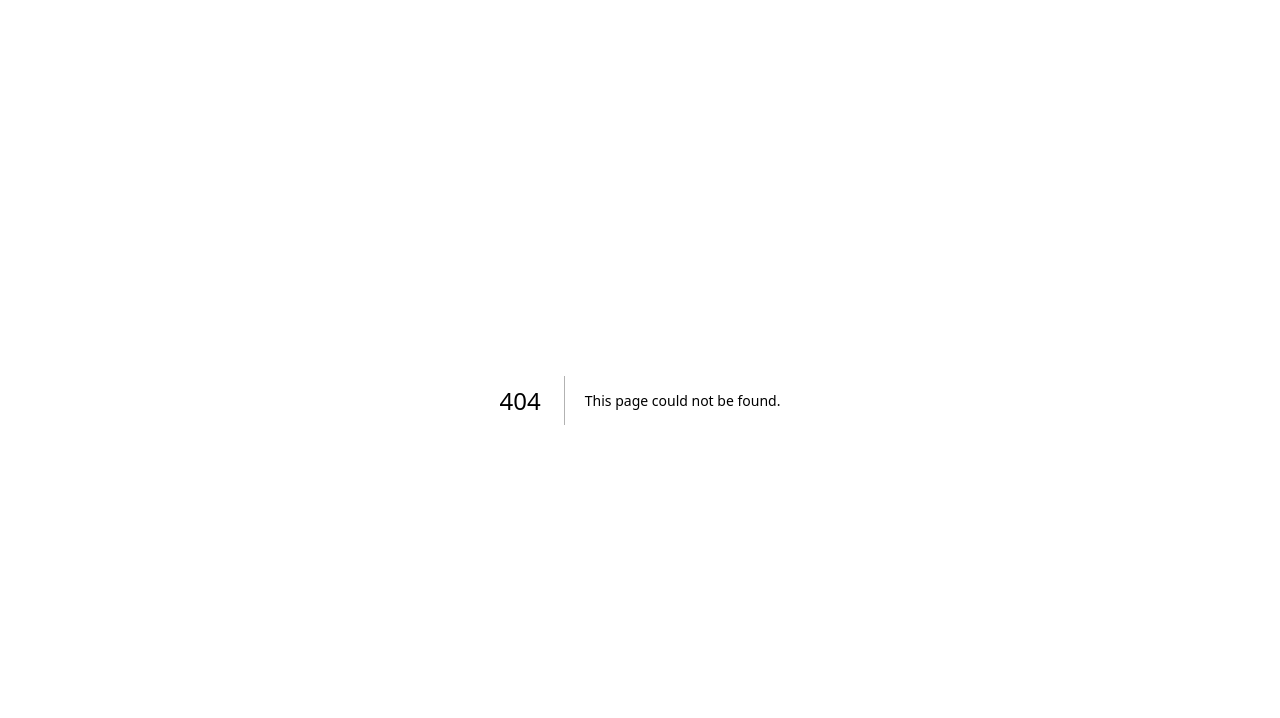
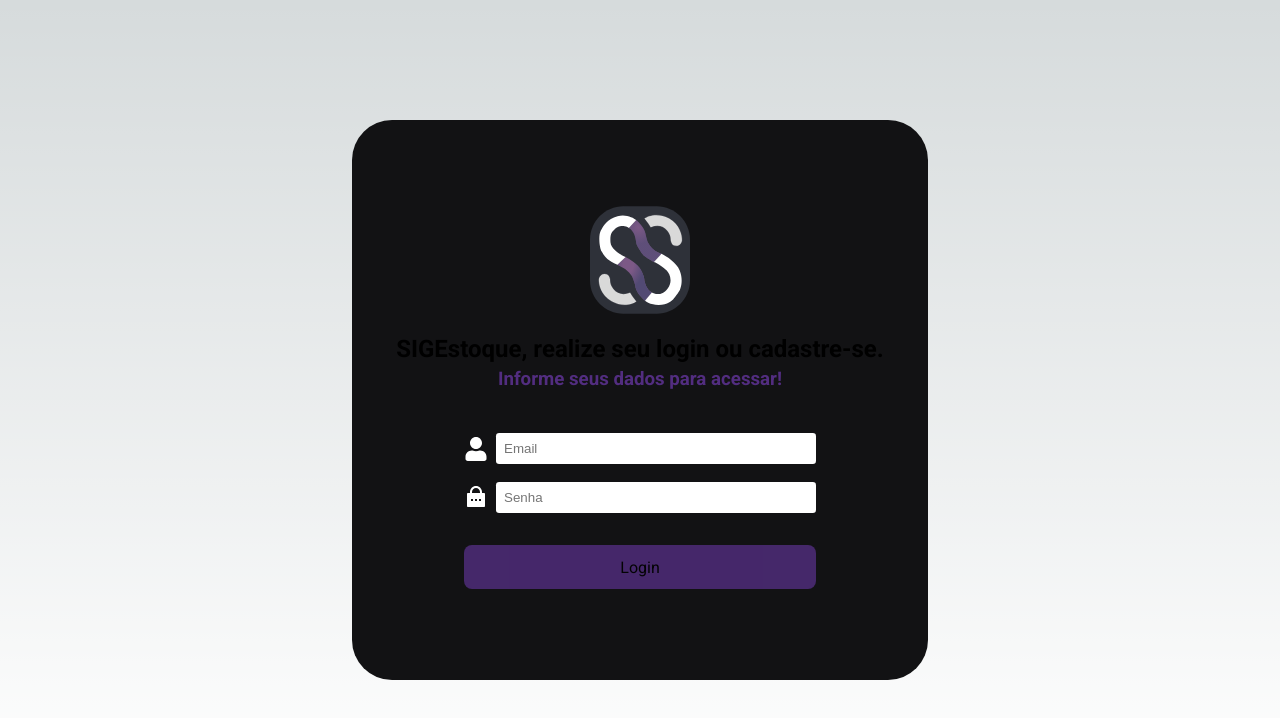
Before and after one commit to leonardobezrr/sig-estoque-front-end, a Next.js app: page /components/login in a window 1280 px wide. Before the commit this address had no page. Shown: the top 718 px of the page. Built offline with nearby package versions, Linux system fonts and the light colour scheme.

Commit message:
feat: starting product screen (#6)

```diff
--- a/src/pages/api/hello.ts
+++ /dev/null
@@ -1,13 +0,0 @@
-// Next.js API route support: https://nextjs.org/docs/api-routes/introduction
-import type { NextApiRequest, NextApiResponse } from "next";
-
-type Data = {
-  name: string;
-};
-
-export default function handler(
-  req: NextApiRequest,
-  res: NextApiResponse<Data>,
-) {
-  res.status(200).json({ name: "John Doe" });
-}
--- a/src/pages/login/index.tsx
+++ b/src/pages/components/login/index.tsx
@@ -2,8 +2,9 @@ import { DefaultButton } from "@/styles/pages/home";
 import { Container, Heading, Header, Form, StyledInput, Text, Overlay, Icon, LinkA } from "@/styles/pages/login";
 import { FaUser } from "react-icons/fa";
 import { RiLockPasswordFill } from "react-icons/ri";
-import Logo from "../../assets/Group1.svg"
+import Logo from "../../../assets/Group1.svg"
 import Image from "next/image";
+import Link from "next/link";
 
 export default function Login() {
   return (
@@ -30,8 +31,10 @@ export default function Login() {
           </Icon>
 
         </label>
-          <DefaultButton>Login</DefaultButton>
-      </Form>
+          <DefaultButton>
+            <Link href="/components/manager/products">Login</Link>
+          </DefaultButton>
+        </Form>
       <Overlay />
     </Container>
   )
--- /dev/null
+++ b/src/pages/components/manager/index.tsx
@@ -0,0 +1,5 @@
+export default function ManagerProducts() {
+  return (
+    <h1>Página de produtos</h1>
+  )
+}
--- a/src/pages/index.tsx
+++ b/src/pages/index.tsx
@@ -1,6 +1,8 @@
 import { Heading, Hero, HomeContainer, Preview, DefaultButton, Text } from "@/styles/pages/home";
 import { FaArrowRight } from "react-icons/fa";
 import Link from "next/link";
+import Image from "next/image";
+import Logo from "../assets/Group1.svg"
 
 export default function Home() {
   return (
@@ -13,14 +15,14 @@ export default function Home() {
         </Text>
 
         <DefaultButton>
-          <Link href="/login">Começar agora</Link>
+          <Link href="/components/login">Começar agora</Link>
           <FaArrowRight />
         </DefaultButton>
 
         </Hero>
 
         <Preview>
-          anexar imagem....
+          <Image src={Logo} alt="Logo da aplicação" width={200} />
         </Preview>
       </HomeContainer>
   )
```
